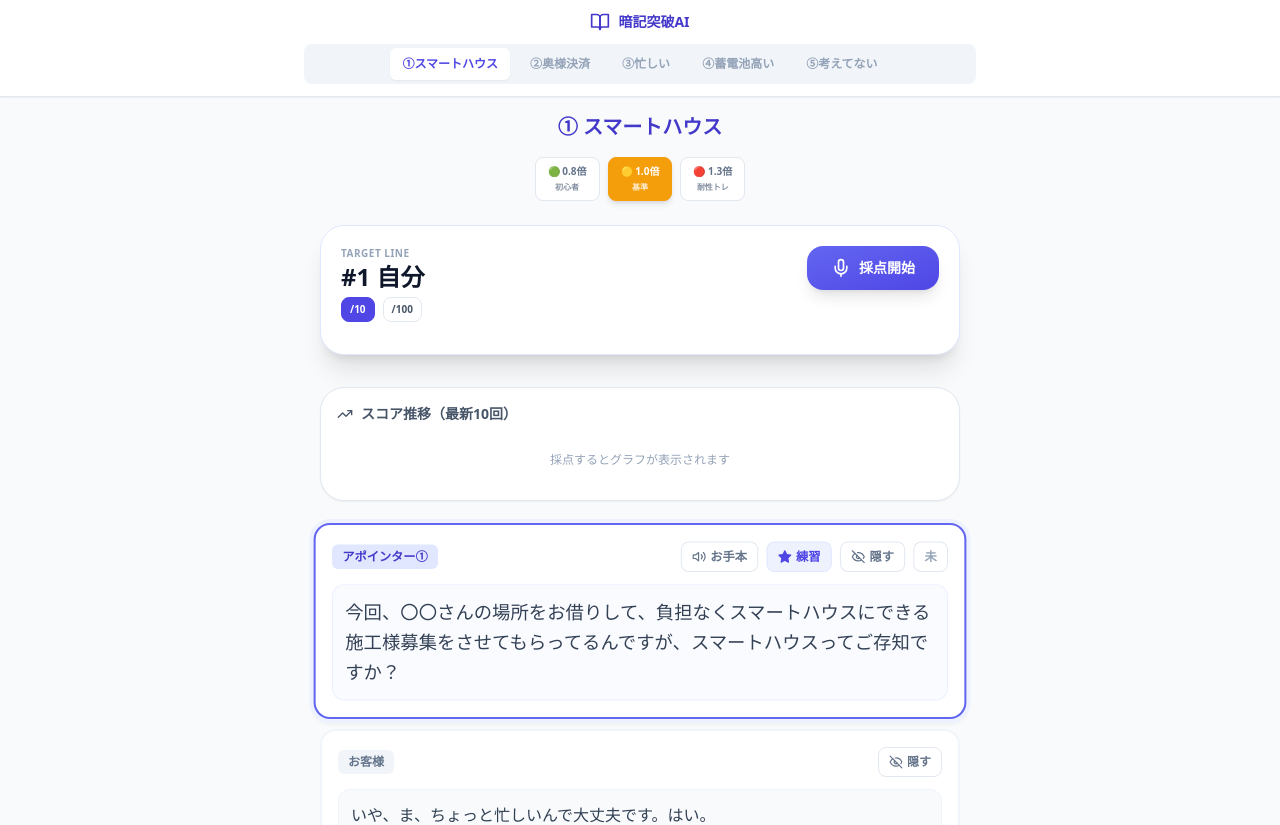
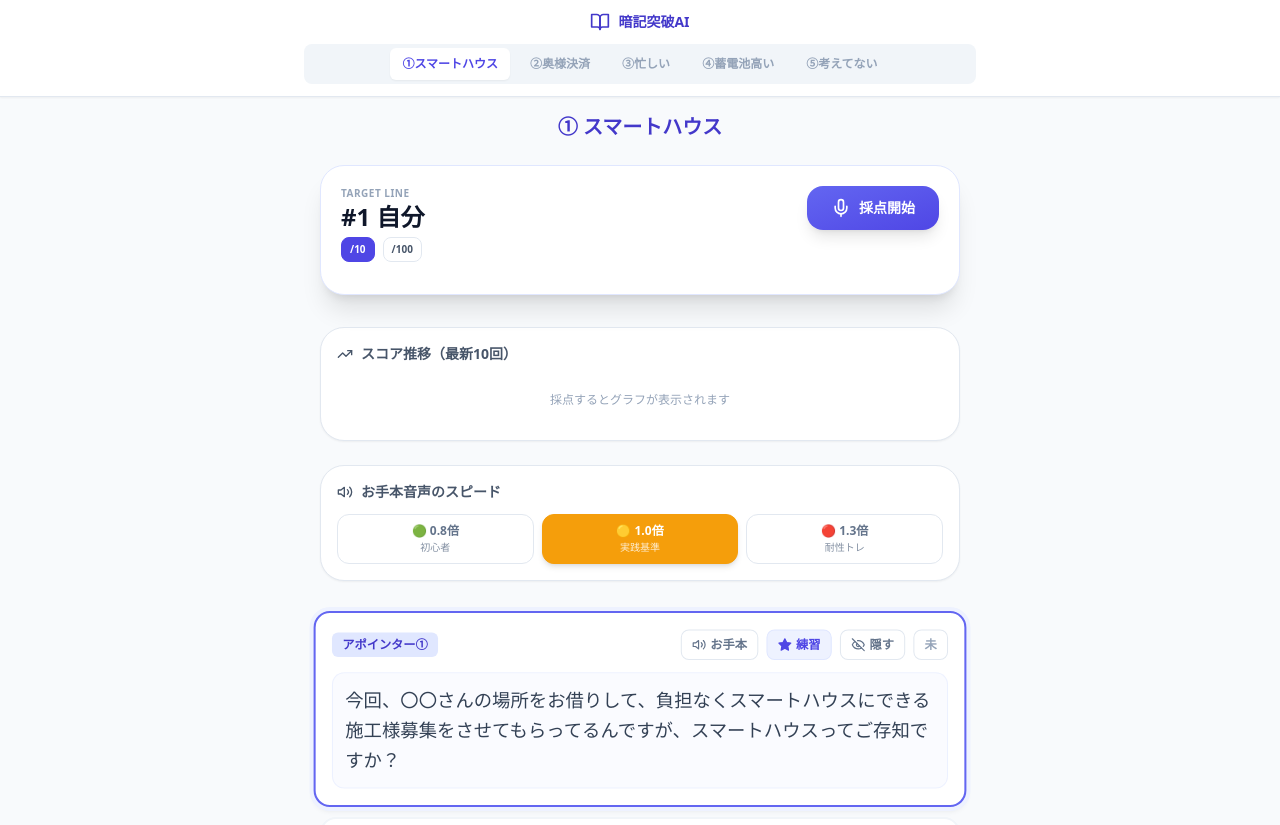
Before and after one commit to yuichiro-suga-source/frontnega, a React (Vite) app: page / in a window 1280 px wide. Shown: the top 825 px of the page. Built offline with nearby package versions, Linux system fonts and the light colour scheme.

Commit message:
Update App.jsx

```diff
--- a/src/App.jsx
+++ b/src/App.jsx
@@ -314,8 +314,6 @@ function TrainingSession({ data }) {
   const [hiddenIds, setHiddenIds] = useState(new Set());
   const [checkedIds, setCheckedIds] = useState(new Set());
   const [scoreModeCore, setScoreModeCore] = useState("core");
-
-  // 👇 ここが新しく追加した「再生スピード」の記憶です！
   const [playbackRate, setPlaybackRate] = useState(1.0);
 
   const [isRecording, setIsRecording] = useState(false);
@@ -375,10 +373,8 @@ function TrainingSession({ data }) {
     }
   }, [activeLineId]);
 
-  // 👇 スピードを変えるための新しい機能です
   const changePlaybackRate = (rate) => {
     setPlaybackRate(rate);
-    // もし今再生中だったら、すぐにその場でスピードを切り替えます
     if (audioRef.current) {
       audioRef.current.playbackRate = rate;
     }
@@ -391,7 +387,6 @@ function TrainingSession({ data }) {
     if (isPlayingId === id) { setIsPlayingId(null); return; }
 
     const audio = new Audio(file);
-    // 👇 ここで選んだスピードをセットしています
     audio.playbackRate = playbackRate;
     audioRef.current = audio;
     setIsPlayingId(id);
@@ -559,13 +554,6 @@ function TrainingSession({ data }) {
     <div className="p-4 pb-20 max-w-2xl mx-auto">
       <div className="text-center mb-6">
         <h1 className="text-xl font-bold text-indigo-700 flex items-center justify-center gap-2">{title}</h1>
-
-        {/* 👇 ここが追加した「再生スピード」のボタンです！ */}
-        <div className="flex justify-center gap-2 mt-4">
-          <button onClick={() => changePlaybackRate(0.8)} className={`text-[10px] px-3 py-1.5 rounded-lg border font-bold transition-all ${playbackRate === 0.8 ? "bg-emerald-500 text-white border-emerald-500 shadow-md" : "bg-white text-slate-500 border-slate-200 hover:bg-slate-50"}`}>🟢 0.8倍<br/><span className="text-[8px] opacity-80">初心者</span></button>
-          <button onClick={() => changePlaybackRate(1.0)} className={`text-[10px] px-3 py-1.5 rounded-lg border font-bold transition-all ${playbackRate === 1.0 ? "bg-amber-500 text-white border-amber-500 shadow-md" : "bg-white text-slate-500 border-slate-200 hover:bg-slate-50"}`}>🟡 1.0倍<br/><span className="text-[8px] opacity-80">基準</span></button>
-          <button onClick={() => changePlaybackRate(1.3)} className={`text-[10px] px-3 py-1.5 rounded-lg border font-bold transition-all ${playbackRate === 1.3 ? "bg-rose-500 text-white border-rose-500 shadow-md" : "bg-white text-slate-500 border-slate-200 hover:bg-slate-50"}`}>🔴 1.3倍<br/><span className="text-[8px] opacity-80">耐性トレ</span></button>
-        </div>
       </div>
 
       {permissionError && (
@@ -644,6 +632,24 @@ function TrainingSession({ data }) {
         <MiniChart data={history.slice(0, 10).reverse()} />
       </div>
 
+      {/* 👇 スコア推移の下に移動して、デザインを整えた「再生スピード」ボタン */}
+      <div className="bg-white p-4 rounded-3xl shadow-sm border border-slate-200 mb-8">
+        <div className="flex items-center gap-2 font-bold mb-3 text-sm text-slate-600">
+          <Volume2 size={16} /> お手本音声のスピード
+        </div>
+        <div className="flex justify-center gap-2">
+          <button onClick={() => changePlaybackRate(0.8)} className={`flex-1 text-xs px-2 py-2 rounded-xl border font-bold transition-all ${playbackRate === 0.8 ? "bg-emerald-500 text-white border-emerald-500 shadow-md" : "bg-white text-slate-500 border-slate-200 hover:bg-slate-50"}`}>
+            🟢 0.8倍<br/><span className="text-[10px] opacity-80 font-normal">初心者</span>
+          </button>
+          <button onClick={() => changePlaybackRate(1.0)} className={`flex-1 text-xs px-2 py-2 rounded-xl border font-bold transition-all ${playbackRate === 1.0 ? "bg-amber-500 text-white border-amber-500 shadow-md" : "bg-white text-slate-500 border-slate-200 hover:bg-slate-50"}`}>
+            🟡 1.0倍<br/><span className="text-[10px] opacity-80 font-normal">実践基準</span>
+          </button>
+          <button onClick={() => changePlaybackRate(1.3)} className={`flex-1 text-xs px-2 py-2 rounded-xl border font-bold transition-all ${playbackRate === 1.3 ? "bg-rose-500 text-white border-rose-500 shadow-md" : "bg-white text-slate-500 border-slate-200 hover:bg-slate-50"}`}>
+            🔴 1.3倍<br/><span className="text-[10px] opacity-80 font-normal">耐性トレ</span>
+          </button>
+        </div>
+      </div>
+
       <div className="space-y-3 pb-20">
         {script.map((item) => {
           const isApp = item.role === "appointer";
```
